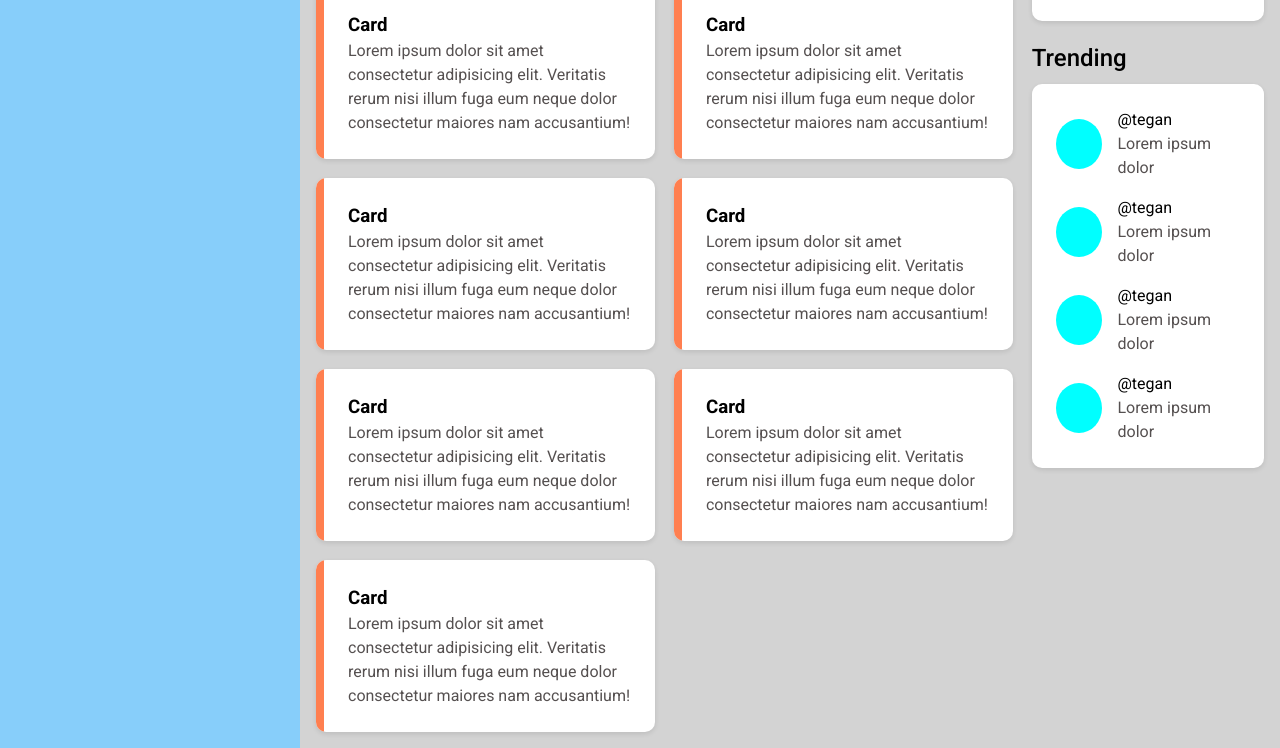
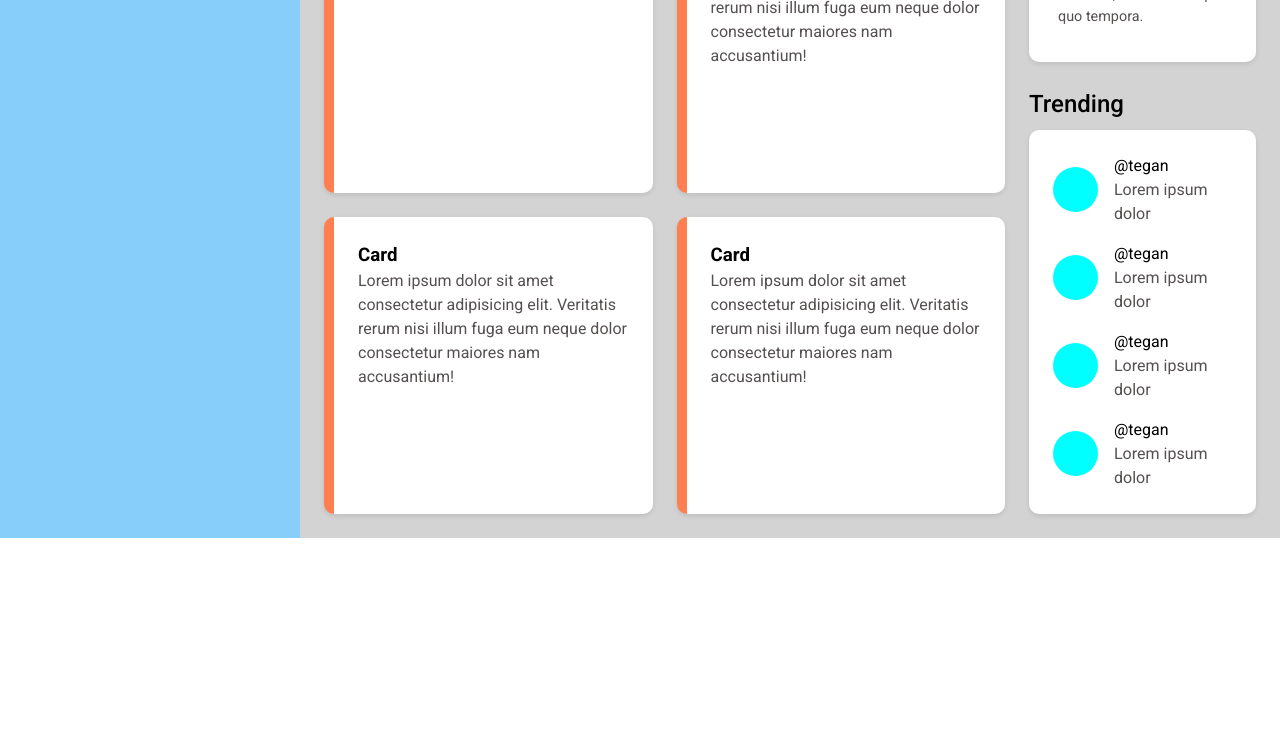
Before and after one commit to isikava/admin-dashboard, a plain HTML site: page index.html in a window 1280 px wide. Shown: the part 672-1420 px from the top of the page. After the commit the page ends 1210 px from the top, so only its background shows below. Drawn offline with Linux system fonts and the light colour scheme.

Commit message:
Refactor

```diff
--- a/index.html
+++ b/index.html
@@ -96,46 +96,6 @@
                 maiores nam accusantium!
               </p>
             </a>
-            <a href="#" class="card">
-              <h3>Card</h3>
-              <p>
-                Lorem ipsum dolor sit amet consectetur adipisicing elit.
-                Veritatis rerum nisi illum fuga eum neque dolor consectetur
-                maiores nam accusantium!
-              </p>
-            </a>
-            <a href="#" class="card">
-              <h3>Card</h3>
-              <p>
-                Lorem ipsum dolor sit amet consectetur adipisicing elit.
-                Veritatis rerum nisi illum fuga eum neque dolor consectetur
-                maiores nam accusantium!
-              </p>
-            </a>
-            <a href="#" class="card">
-              <h3>Card</h3>
-              <p>
-                Lorem ipsum dolor sit amet consectetur adipisicing elit.
-                Veritatis rerum nisi illum fuga eum neque dolor consectetur
-                maiores nam accusantium!
-              </p>
-            </a>
-            <a href="#" class="card">
-              <h3>Card</h3>
-              <p>
-                Lorem ipsum dolor sit amet consectetur adipisicing elit.
-                Veritatis rerum nisi illum fuga eum neque dolor consectetur
-                maiores nam accusantium!
-              </p>
-            </a>
-            <a href="#" class="card">
-              <h3>Card</h3>
-              <p>
-                Lorem ipsum dolor sit amet consectetur adipisicing elit.
-                Veritatis rerum nisi illum fuga eum neque dolor consectetur
-                maiores nam accusantium!
-              </p>
-            </a>
           </div>
         </div>
         <div>
--- a/style.css
+++ b/style.css
@@ -92,10 +92,6 @@ h2 {
   grid-row: 1 / 3;
 }
 
-.logo {
-  padding: 10px;
-}
-
 .menu ul {
   padding: 0;
 }
@@ -122,6 +118,7 @@ h2 {
 
 .searchbar input {
   width: 100%;
+  max-width: 700px;
   padding: 5px 10px;
   border: none;
   border-radius: 15px;
@@ -142,6 +139,7 @@ h2 {
 }
 
 .greeting span {
+  display: block;
   font-size: 1.5rem;
 }
 
@@ -150,11 +148,12 @@ h2 {
   width: 70px;
   border-radius: 50%;
   background-color: aqua;
+  flex-shrink: 0;
 }
 
 .avatar-small {
-  width: 50px;
-  height: 50px;
+  width: 45px;
+  height: 45px;
 }
 
 .controls {
@@ -186,7 +185,9 @@ h2 {
 
 .projects {
   display: grid;
-  grid-template-columns: repeat(auto-fit, minmax(330px, 1fr));
+  grid-template-rows: 1fr;
+  grid-auto-rows: 1fr;
+  grid-template-columns: 1fr;
   gap: 1.2rem;
 }
 
@@ -212,21 +213,11 @@ h2 {
 
 .projects .card {
   min-height: 100%;
-  padding: 1.5rem 1.5rem 1.5rem 2rem;
+  border-left: 10px solid coral;
   cursor: pointer;
   position: relative;
   top: 0;
   transition: all 0.1s ease-in;
-}
-
-.projects .card:before {
-  content: '';
-  position: absolute;
-  top: 0;
-  bottom: 0;
-  left: 0;
-  background: coral;
-  width: 0.5rem;
 }
 
 .projects .card:hover {
@@ -265,17 +256,10 @@ h2 {
 @media (width >= 25em) {
 }
 
-@media (width >= 75em) {
-  .container {
-    grid-template-columns: 300px 1fr;
-  }
-  .sidebar {
-    display: flex;
-    flex-direction: column;
-  }
-
+@media (width >= 48em) {
   .header {
-    grid-template-columns: 60% auto;
+    padding: 1.5rem 3rem;
+    grid-template-columns: 2fr 1fr;
   }
 
   .greeting {
@@ -284,17 +268,33 @@ h2 {
     gap: 10px;
   }
 
-  .greeting span {
-    display: block;
-  }
-
   .board {
-    /* grid-template-columns: 1fr 300px; */
+    padding: 1.5rem;
     grid-template-rows: auto 1fr;
     grid-template-columns: 3fr 1fr;
+    gap: 1.5rem;
   }
 
   .projects-wrapper {
-    grid-row: 1 / 3;
+    grid-row: span 2;
+    display: flex;
+    flex-direction: column;
+  }
+
+  .projects {
+    grid-template-columns: 1fr 1fr;
+    flex: 1;
+    gap: 1.5rem;
   }
 }
+
+@media (width >= 75em) {
+  .container {
+    grid-template-columns: 300px 1fr;
+  }
+  .sidebar {
+    display: flex;
+    flex-direction: column;
+    padding: 1.5rem 2rem;
+  }
+}
```
